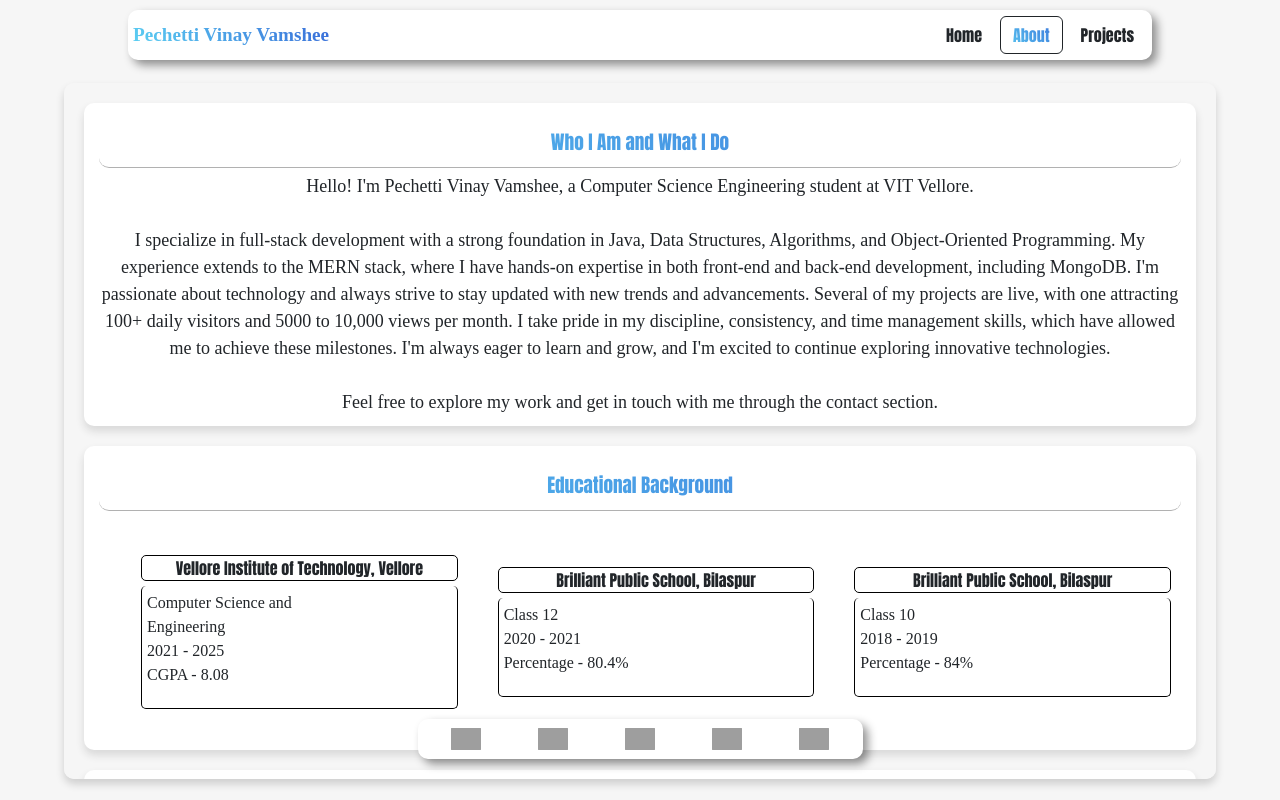
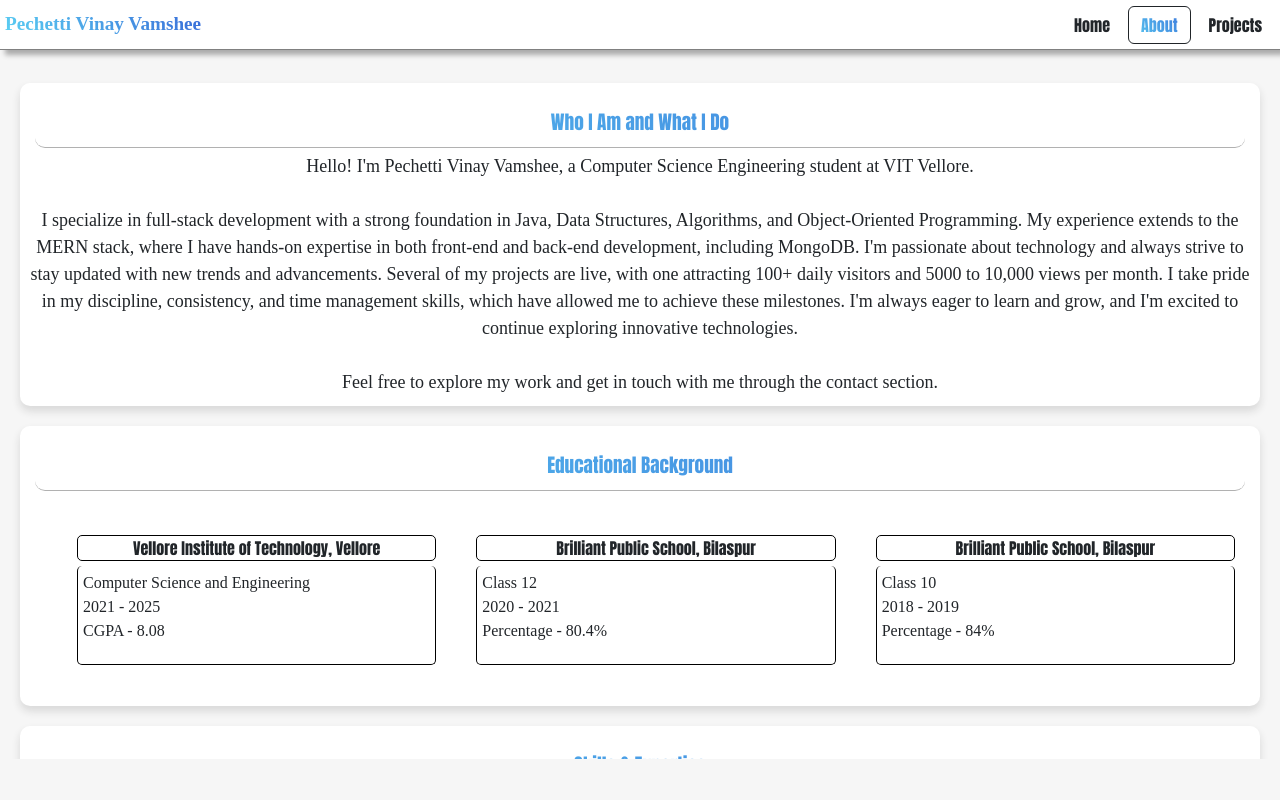
Before and after one commit to VinayVamshee/VinayVamshee_Resume-II, a React (Create React App) app: page /About in a window 1280 px wide. Built offline with nearby package versions, Linux system fonts and the light colour scheme; grey boxes are pictures that could not be loaded; a web font is replaced by a local one.

Commit message:
Update Look

```diff
--- a/src/App.css
+++ b/src/App.css
@@ -27,18 +27,18 @@
 .menu {
   animation: popout 0.8s forwards;
   background-color: white;
-  width: 80%;
+  box-shadow: 5px 5px 5px rgba(0, 0, 0, 0.306);
+  border-bottom: 0.5px solid grey;
+  width: 100%;
   height: 50px;
-  border-radius: 10px;
   padding: 5px;
-  box-shadow: 5px 5px 10px rgba(0, 0, 0, 0.427);
 
   display: flex;
   justify-content: space-between;
   align-items: center;
 
   position: sticky;
-  top: 10px;
+  top: 0px;
   z-index: 1000;
 }
 
@@ -432,12 +432,8 @@
 }
 
 .about {
-  background-color: rgb(246, 246, 246);
-  box-shadow: 0px 5px 8px rgba(0, 0, 0, 0.166);
-  border-radius: 10px;
 
-  margin: 20px;
-  width: 90%;
+  width: 100%;
   height: 87vh;
   overflow: hidden;
   overflow-y: scroll;
@@ -691,12 +687,10 @@
 }
 
 .projects {
-  background-color: rgb(246, 246, 246);
-  box-shadow: 0px 5px 8px rgba(0, 0, 0, 0.166);
-  border-radius: 10px;
 
+  background-color: white;
+  border-radius: 20px;
   margin: 20px;
-  width: 90%;
   height: 87vh;
   overflow: hidden;
   overflow-y: scroll;
--- a/src/Components/About.js
+++ b/src/Components/About.js
@@ -117,7 +117,7 @@ export default function About() {
                 </ul>
             </div>
 
-            <Footer />
+            {/* <Footer /> */}
         </div>
     )
 }
--- a/src/Components/Projects.js
+++ b/src/Components/Projects.js
@@ -149,7 +149,6 @@ export default function Projects() {
                     <div className='image'>
                         <img src={Helmet} alt='Helmet Detection Demo' />
                         <span href='https://your-helmet-detection-app.vercel.app/' target='_blank' rel="noreferrer" className="btn">
-                            <img src='https://cdn-icons-png.flaticon.com/512/13437/13437567.png' alt='Open App' />
                         </span>
                     </div>
                     <name>Helmet Detection System</name>
@@ -171,7 +170,7 @@ export default function Projects() {
 
             </div>
 
-            <Footer />
+            {/* <Footer /> */}
         </div>
     )
 }
```
